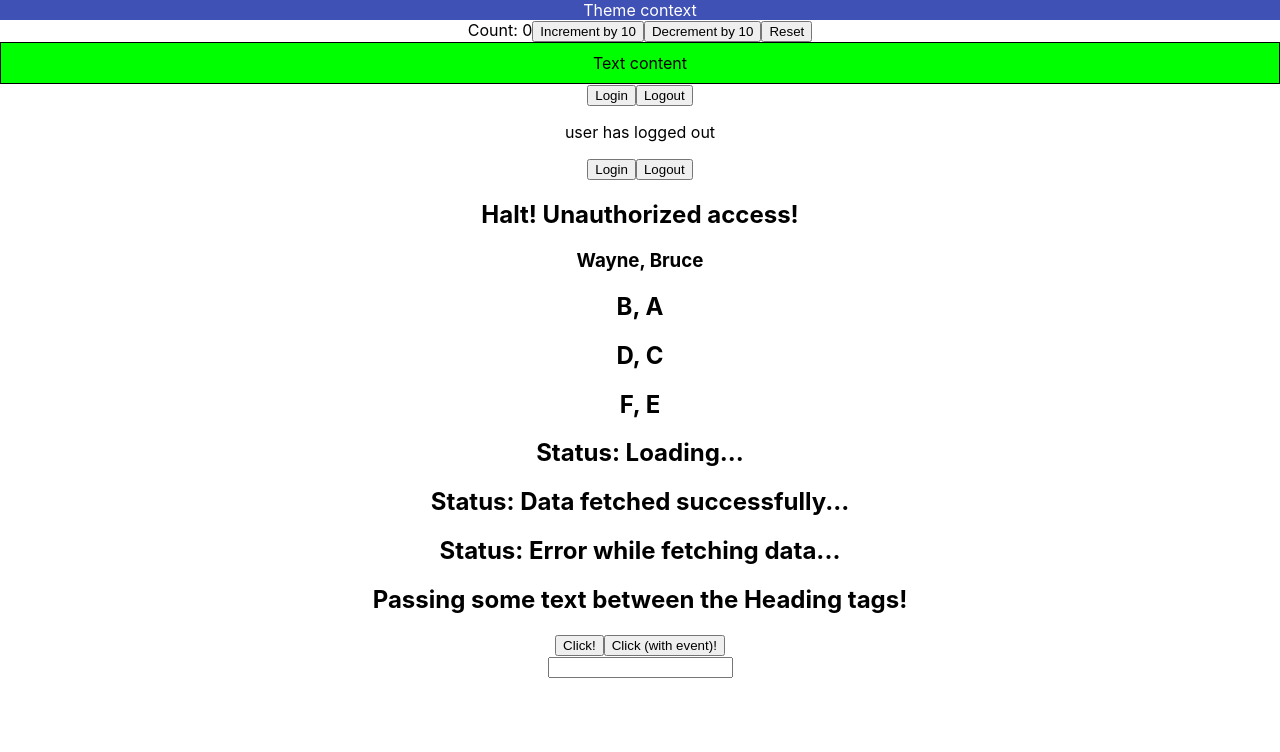
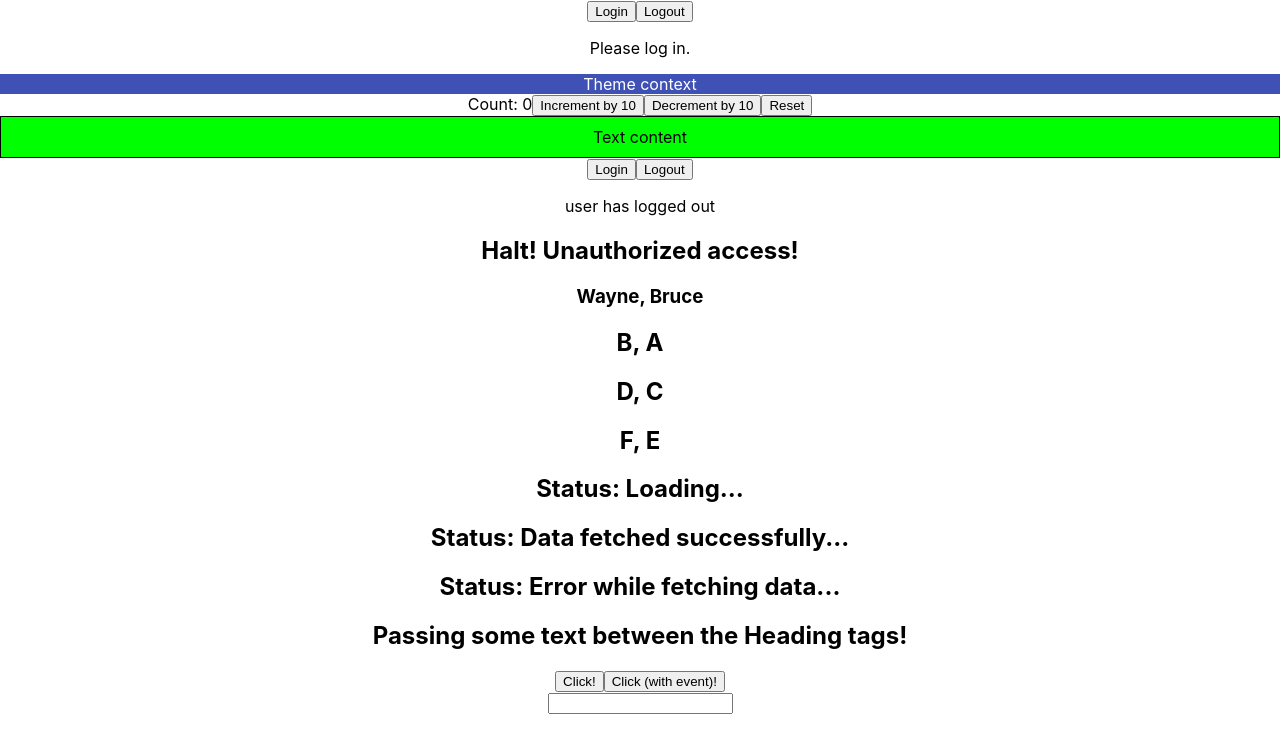
Before and after one commit to zulhamzakaria/all-thing-typescript, a React (Create React App) app in the folder react-typescript/react-ts-demo/: page / in a window 1280 px wide. Shown: the top 752 px of the page. Built offline with nearby package versions, Linux system fonts and the light colour scheme.

Commit message:
- useContext future value - for login but maybe just use clerk

```diff
--- a/react-typescript/react-ts-demo/src/App.tsx
+++ b/react-typescript/react-ts-demo/src/App.tsx
@@ -3,6 +3,8 @@ import { Button } from "./components/Button";
 import { Container } from "./components/Containter";
 import { Box } from "./components/context/Box";
 import ThemeContextProvider from "./components/context/ThemeContext";
+import { User } from "./components/context/User";
+import { UserContextProvider } from "./components/context/UserContext";
 import Greet from "./components/Greet";
 import { Heading } from "./components/Heading";
 import { Input } from "./components/Input";
@@ -10,7 +12,7 @@ import { Person } from "./components/Person";
 import { PersonList } from "./components/PersonList";
 import { Counter } from "./components/state/Counter";
 import { LoggedIn } from "./components/state/LoggedIn";
-import { User } from "./components/state/User";
+// import { User } from "./components/state/User";
 import { Status } from "./components/Status";
 
 function App() {
@@ -27,6 +29,10 @@ function App() {
 
   return (
     <div className="App">
+      <UserContextProvider>
+        <User />
+      </UserContextProvider>
+
       <ThemeContextProvider>
         <Box />
       </ThemeContextProvider>
@@ -42,7 +48,7 @@ function App() {
       {""}
       <LoggedIn />
       {""}
-      <User />
+      {/* <User /> */}
       <Greet name={"joni"} messageCount={10} isLoggedId={false} />
       <Person name={PersonName} />
       <PersonList names={names} />
--- /dev/null
+++ b/react-typescript/react-ts-demo/src/components/context/User.tsx
@@ -0,0 +1,34 @@
+import { UserContext } from "./UserContext";
+import { useContext } from "react";
+
+export const User = () => {
+  const userContext = useContext(UserContext);
+
+  const handleLogin = () => {
+    if (userContext) {
+      userContext.setUser({
+        name: "jonny",
+        email: "jonni@example.com",
+      });
+    }
+  };
+  const handleLogout = () => {
+    if (userContext) {
+      userContext?.setUser(null);
+    }
+  };
+  return (
+    <div>
+      <button onClick={handleLogin}>Login</button>
+      <button onClick={handleLogout}>Logout</button>
+      {userContext?.user ? (
+        <p>
+          User {userContext?.user?.name} can be reached at:{" "}
+          {userContext?.user?.email}
+        </p>
+      ) : (
+        <p>Please log in.</p>
+      )}
+    </div>
+  );
+};
--- /dev/null
+++ b/react-typescript/react-ts-demo/src/components/context/UserContext.tsx
@@ -0,0 +1,27 @@
+import React, { useState, createContext } from "react";
+
+export type AuthUser = {
+  name: string;
+  email: string;
+};
+
+type UserContextType = {
+  user: AuthUser | null;
+  setUser: React.Dispatch<React.SetStateAction<AuthUser | null>>;
+};
+
+// initial value since the context is unknown
+export const UserContext = createContext<UserContextType | null>(null);
+
+type UserContextProviderProps = {
+  children: React.ReactNode;
+};
+
+export const UserContextProvider = ({ children }: UserContextProviderProps) => {
+  const [user, setUser] = useState<AuthUser | null>(null);
+  return (
+    <UserContext.Provider value={{ user, setUser }}>
+      {children}
+    </UserContext.Provider>
+  );
+};
```
